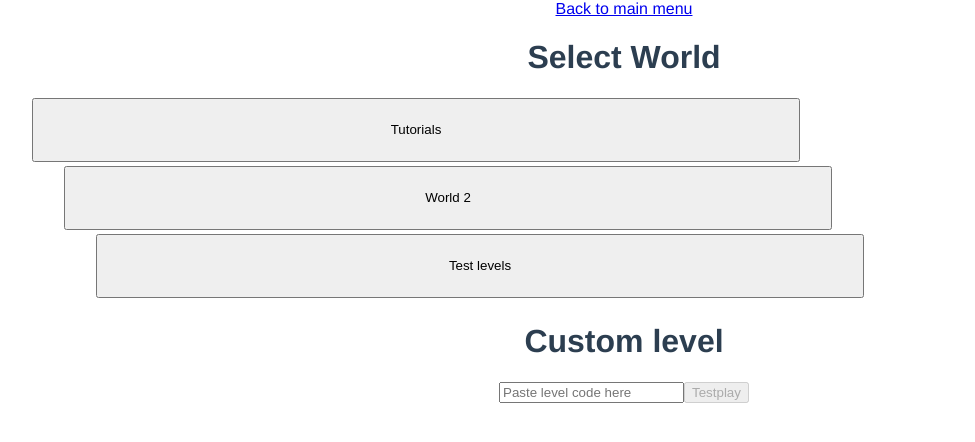
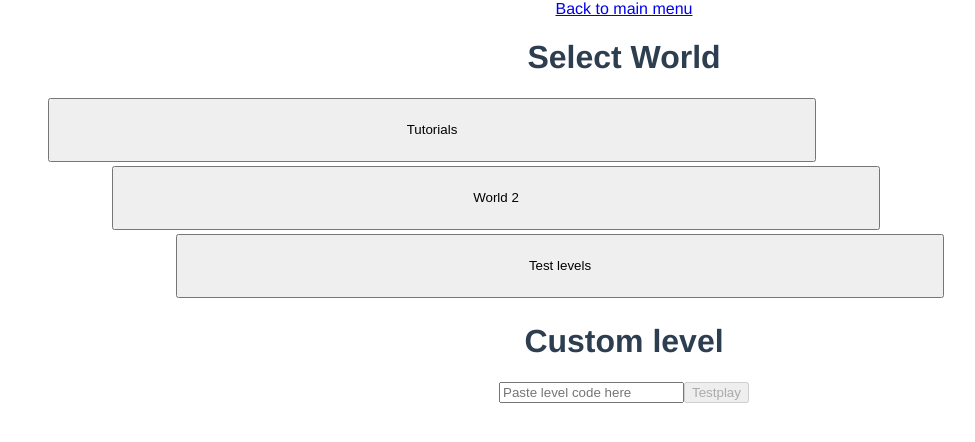
Before and after one commit to enwrath/catpuzzle, a Vue app: page /#/levelselect in a window 1280 px wide. Shown: the top 442 px of the page, without its empty margins (16-991 px from the left). Built offline with nearby package versions, Linux system fonts and the light colour scheme.

Commit message:
drop useless variable, minor styling

```diff
--- a/src/views/LevelSelect.vue
+++ b/src/views/LevelSelect.vue
@@ -4,7 +4,7 @@
     <div v-if="worldSelected === ''">
       <h1>Select World</h1>
       <div class="worldContainer">
-        <div :key="`world-${world.id}`" v-for="(world, i) in levels" class="worldSelect" :style="`margin-left: ${i * 2 + 1}em;`">
+        <div :key="`world-${world.id}`" v-for="world in levels" class="worldSelect" :style="`margin-left: ${world.id * 5}%;`">
           <button class="bigbutton" @click="worldSelected=world.id">{{world.name}}</button>
         </div>
       </div>
@@ -13,9 +13,9 @@
       <button @click="worldSelected=''">Back to world selection</button>
       <h1>Select Level</h1>
       <div class="levelContainer">
-        <div :key="`level-${level.id}`" v-for="(level, i) in levels[worldSelected].levels" class="levelSelect" >
+        <div :key="`level-${level.id}`" v-for="level in levels[worldSelected].levels" class="levelSelect" >
           <router-link :to="`/game/${levels[worldSelected].id}-${level.id}`" custom v-slot="{ navigate }">
-            <button class="bigbutton" @click="navigate">{{i}}</button>
+            <button class="bigbutton" @click="navigate">{{level.id}}</button>
           </router-link>
         </div>
       </div>
```
